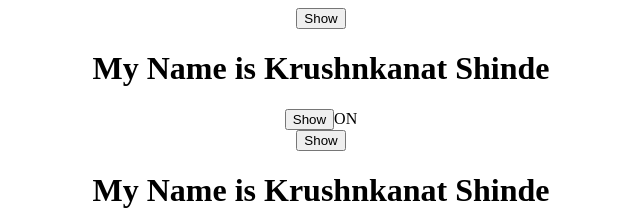
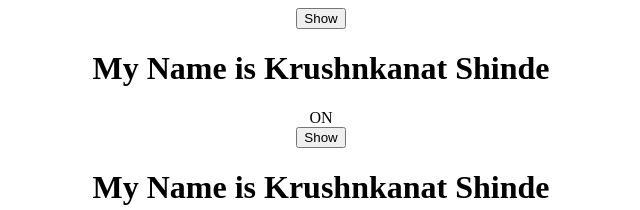
Before and after one commit to Krushna1621/Social_media_app, a React (Create React App) app: page / in a window 1280 px wide. Shown: the top 210 px of the page, without its empty margins (319-959 px from the left). Built offline with nearby package versions, Linux system fonts and the light colour scheme.

Commit message:
add change to On_Off_button

```diff
--- a/src/Components/Toggle.js
+++ b/src/Components/Toggle.js
@@ -7,12 +7,9 @@ function Toggle() {
     <div>
       <button onClick={()=>{
         setColor(!textColor)
-
+        setvisible(!visible)
       }}>Show</button>
       <h1 style={{color:textColor?'black':'red'}}>My Name is Krushnkanat Shinde</h1>
-    <button onClick={()=>{
-       setvisible(!visible)
-    }}>Show</button>
     {visible?'ON':'OFF'}
     </div>
   )
```
